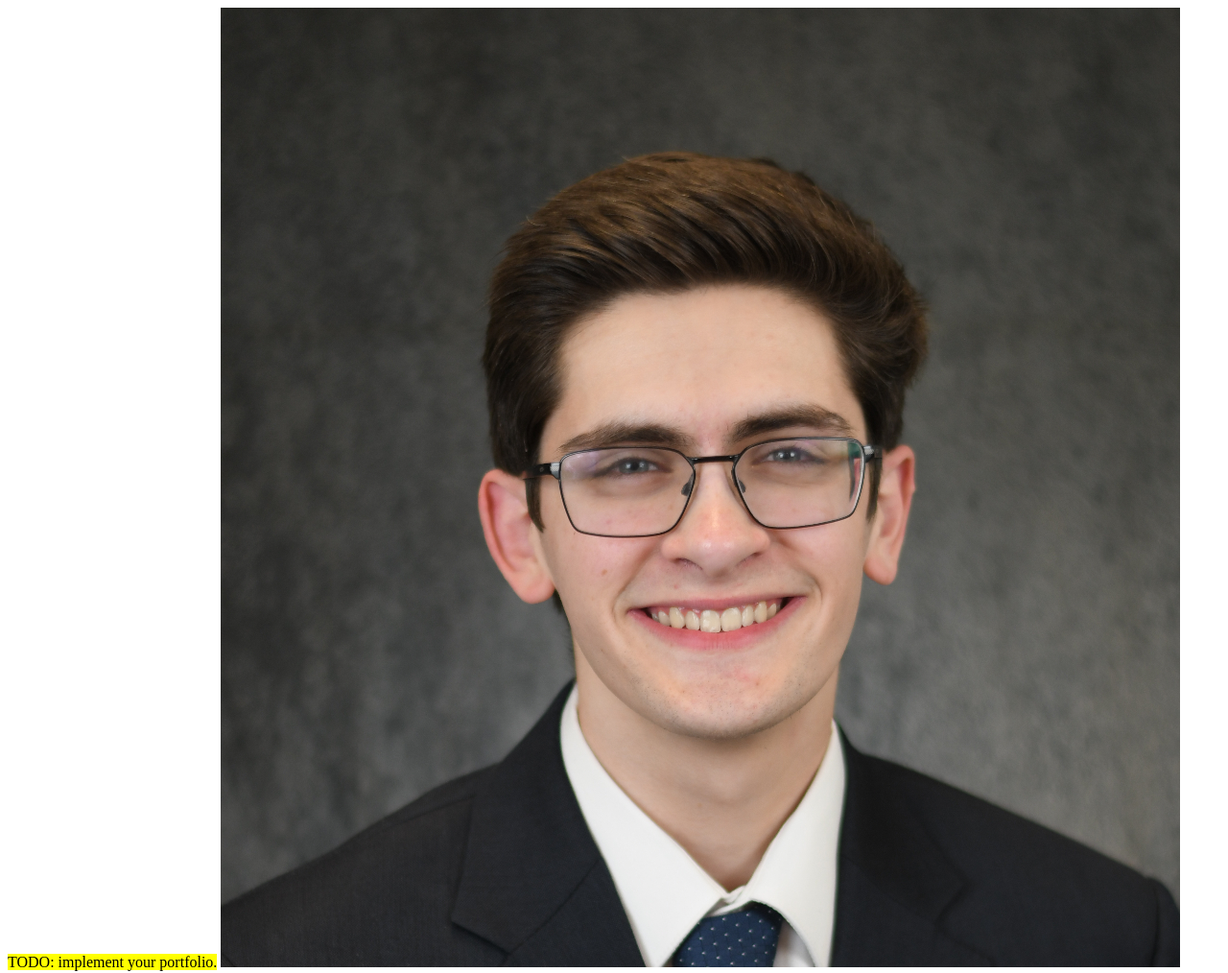
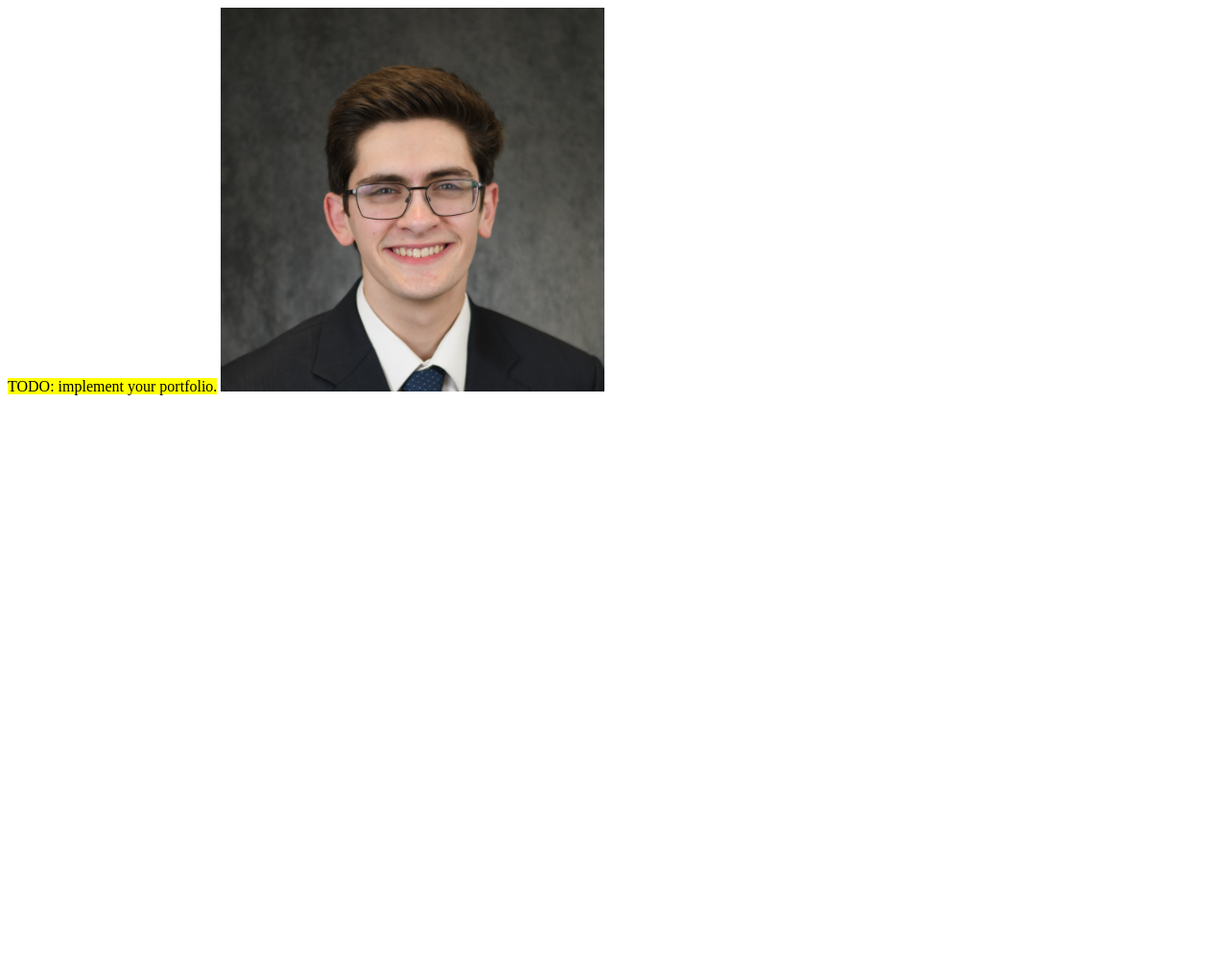
Before and after one commit to rhit-cilibeja/rhit-cilibeja.github.io, a plain HTML site: page index.html in a window 1280 px wide. Shown: the whole page at 96% size. After the commit the page ends 800 px from the top, so only its background shows below. Drawn offline with Linux system fonts and the light colour scheme.

Commit message:
Added necessary files

```diff
--- a/index.html
+++ b/index.html
@@ -1,9 +1,9 @@
 <html>
 	<head>
-		<title>TODO</title>
+		<title>Jake Ciliberti's Website</title>
 	</head>
 	<body>
 		<mark>TODO: implement your portfolio.</mark>
-		<img src="assets/headshot.png" alt="A headshot of a handsome, professional-looking young man wearing a suit, a tie, and a charming smile.">
+		<img src="assets/headshot.png" width="400" height="400" alt="A headshot of a handsome, professional-looking young man wearing a suit, a tie, and a charming smile.">
 	</body>
 </html>
```
Also changed, not shown: portfolio.html (added), resources/styles.css (added), resume.html (added).
